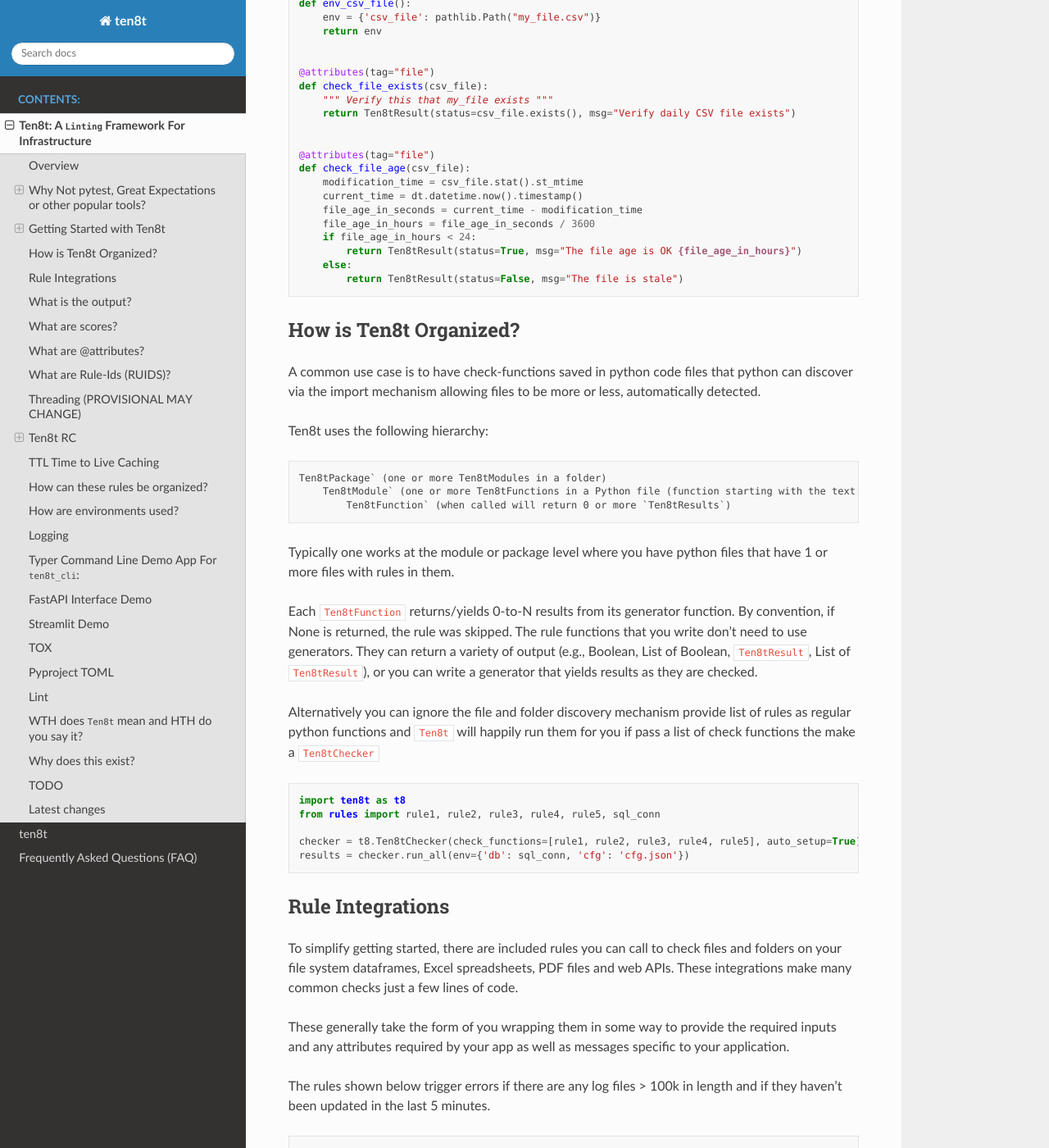
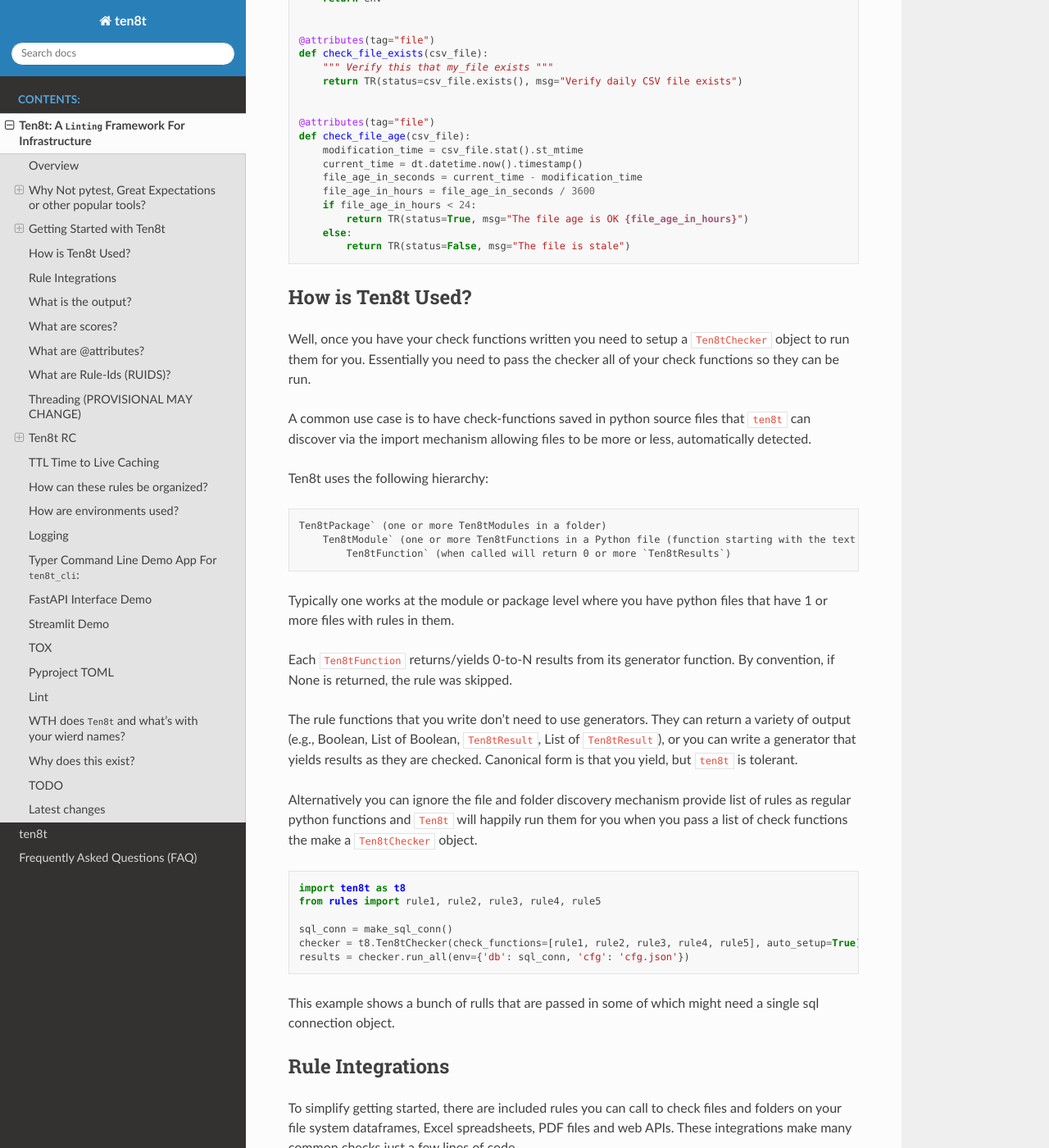
Before and after one commit to hucker/ten8t, a Sphinx documentation site: the page built from docs/README.md, in a window 1280 px wide and 1400 px high, scrolled down 3654 px. Shown: the whole window at 82% size. Built offline with Sphinx 7.4.7 and the Read the Docs theme 3.1.0, drawn with Linux system fonts in a browser that asks for light colours; pages that are not in the unit, such as notebooks, are missing from menus; the version number is read from the project's files by our own code; some of the changed text lies outside the part shown.

Commit message:
Updated conf.py to keep files consistant.  This might ever so slightly be better than using a symlink

````diff
--- a/docs/README.md
+++ b/docs/README.md
@@ -25,9 +25,6 @@
 fine-grained control over running your checks. For small projects you don't even bother, for large projects
 the tags, levels, phases can all be very useful to running just the tests you care about.
 
-When running your checks against your project `ten8t` allows you to generate scores. By default, each check
-counts as 1 "point" and all the points are added up to a score which is reported as a percentage. If you
-have more detailed needs you have a lot of control over this mechanism.
 
 ## Why Not pytest, Great Expectations or other popular tools?
 
@@ -76,9 +73,10 @@
 ### Simple Rules
 
 You can start with simple rules that don't even reference `ten8t` directly by returning or yielding a boolean value.
+If you hava a module with a get_drive_space function the following would be some simple tests.
 
 ```python
-from junk import get_drive_space
+from drive_tool import get_drive_space
 
 
 def check_boolean():
@@ -96,17 +94,19 @@
 You can up your game and return status information by returning or yielding `Ten8tResults`.
 
 ```python
-from ten8t import Ten8tResult, BR
-from junk import get_drive_space
+from ten8t import TR
+from drive_tool import get_drive_space
 
 
+#NOTE TR is an alias for Tent8tResult.  Since it is used very often it is useful to have a short version.
+
 def check_boolean():
-    return Ten8tResult(status=get_drive_space('/foo') > 1_000_000_000, msg="Drive space check for foo")
+    return TR(status=get_drive_space('/foo') > 1_000_000_000, msg="Drive space check for foo")
 
 
 def check_yielded_values():
-    yield BR(status=get_drive_space('/foo') > 1_000_000_000, msg="Drive space check for foo")
-    yield BR(status=get_drive_space('/fum') > 1_000_000_000, msg="Drive space check for fum")
+    yield TR(status=get_drive_space('/foo') > 1_000_000_000, msg="Drive space check for foo")
+    yield TR(status=get_drive_space('/fum') > 1_000_000_000, msg="Drive space check for fum")
 ```
 
 As you might expect running this will also provide 3 passing test results with better messages.
@@ -116,7 +116,7 @@
 you want to allow to run.
 
 ```python
-from ten8t import Ten8tResult, attributes
+from ten8t import attributes, TR
 import datetime as dt
 import pathlib
 
@@ -125,7 +125,7 @@
 def check_file_exists():
     """ Verify this that my_file exists """
     status = pathlib.Path("my_file.csv").exists()
-    return Ten8tResult(status=status, msg="Verify daily CSV file exists")
+    return TR(status=status, msg="Verify daily CSV file exists")
 
 
 @attributes(tag="file_age")
@@ -136,9 +136,9 @@
     file_age_in_seconds = current_time - modification_time
     file_age_in_hours = file_age_in_seconds / 3600
     if file_age_in_hours < 24:
-        return Ten8tResult(status=True, msg="The file age is OK {file_age_in_hours}")
+        return TR(status=True, msg="The file age is OK {file_age_in_hours}")
     else:
-        return Ten8tResult(status=False, msg="The file is stale")
+        return TR(status=False, msg="The file is stale")
 ```
 
 And even a bit more complexity pass values to these functions using environments, which are similar to `pytest`
@@ -149,7 +149,7 @@
 ```python
 import datetime as dt
 import pathlib
-from ten8t import attributes, Ten8tResult
+from ten8t import attributes, TR
 
 
 def env_csv_file():
@@ -160,7 +160,7 @@
 @attributes(tag="file")
 def check_file_exists(csv_file):
     """ Verify this that my_file exists """
-    return Ten8tResult(status=csv_file.exists(), msg="Verify daily CSV file exists")
+    return TR(status=csv_file.exists(), msg="Verify daily CSV file exists")
 
 
 @attributes(tag="file")
@@ -170,15 +170,18 @@
     file_age_in_seconds = current_time - modification_time
     file_age_in_hours = file_age_in_seconds / 3600
     if file_age_in_hours < 24:
-        return Ten8tResult(status=True, msg="The file age is OK {file_age_in_hours}")
+        return TR(status=True, msg="The file age is OK {file_age_in_hours}")
     else:
-        return Ten8tResult(status=False, msg="The file is stale")
+        return TR(status=False, msg="The file is stale")
 ```
 
-## How is Ten8t Organized?
+## How is Ten8t Used?
 
-A common use case is to have check-functions saved in python code files that python can discover via the import
-mechanism allowing files to be more or less, automatically detected.
+Well, once you have your check functions written you need to setup a `Ten8tChecker` object to run them
+for you. Essentially you need to pass the checker all of your check functions so they can be run.
+
+A common use case is to have check-functions saved in python source files that `ten8t` can discover via
+the import mechanism allowing files to be more or less, automatically detected.
 
 Ten8t uses the following hierarchy:
 
@@ -190,28 +193,32 @@
 them.
 
 Each `Ten8tFunction` returns/yields 0-to-N results from its generator function. By convention, if None is returned, the
-rule
-was skipped.
+rule was skipped.
+
 The rule functions that you write don't need to use generators. They can return a variety of output
 (e.g., Boolean, List of Boolean, `Ten8tResult`, List of `Ten8tResult`), or you can write a generator that yields
-results as they are checked.
+results as they are checked. Canonical form is that you yield, but `ten8t` is tolerant.
 
 Alternatively you can ignore the file and folder discovery mechanism provide list of rules as regular python
-functions and `Ten8t` will happily run them for you if pass a list of check functions the make a `Ten8tChecker`
+functions and `Ten8t` will happily run them for you when you pass a list of check functions
+the make a `Ten8tChecker` object.
 
 ```python
 import ten8t as t8
-from rules import rule1, rule2, rule3, rule4, rule5, sql_conn
+from rules import rule1, rule2, rule3, rule4, rule5
 
+sql_conn = make_sql_conn()
 checker = t8.Ten8tChecker(check_functions=[rule1, rule2, rule3, rule4, rule5], auto_setup=True)
 results = checker.run_all(env={'db': sql_conn, 'cfg': 'cfg.json'})
 ```
 
+This example shows a bunch of rulls that are passed in some of which might need a single sql connection object.
+
 ## Rule Integrations
 
 To simplify getting started, there are included rules you can call to check files and folders on your file system
-dataframes, Excel spreadsheets, PDF files and web APIs. These integrations make many common checks just a few lines of
-code.
+dataframes, Excel spreadsheets, PDF files and web APIs. These integrations make many common checks just a
+few lines of code.
 
 These generally take the form of you wrapping them in some way to provide the required inputs and any attributes
 required by your app as well as messages specific to your application.
@@ -308,8 +315,10 @@
 
 ## What are @attributes?
 
-Each rule function can be assigned attributes that define metadata about the rule function. Attributes are at the heart
-of how `ten8t` allows you to filter, sort, select tests to run and view by adding decorators to your check functions.
+Each rule function can be assigned attributes that define metadata about the rule function. Attributes
+are at the heart of how `ten8t` allows you to filter, sort, select tests to run and view by adding
+decorators to your check functions. For large projects where subsets of rules need to be run and
+detailed setup information is required attributes provide a consistant way to tag check functions.
 
 | Attribute        | Description                                                                                                                         |
 |------------------|-------------------------------------------------------------------------------------------------------------------------------------|
@@ -696,7 +705,7 @@
 Your code has been rated at 9.79/10 (previous run: 9.77/10, +0.01)
 ```
 
-## WTH does `Ten8t` mean and HTH do you say it?
+## WTH does `Ten8t` and what's with your wierd names?
 
 `Ten8t` is a [numeronym](https://en.wikipedia.org/wiki/Numeronym) for the word 1080 (ten-eighty). Why was this
 chosen...because the first things I picked that were not packages on pypi were "too close" to existing package
@@ -712,15 +721,19 @@
 Please pronounce the `t8` as `tee eight` (as in an early prototype for
 a [T-800](https://en.wikipedia.org/wiki/T-800_(character))) *NOT* `tate`.
 
+Why is your name `hucker`? It is a portmanteau of Chuck (my name) and hacker with the added benefit
+that is a derogatory name for someone who isn't very good at skiing. I'll call it a portmanthree.
+
 ## Why does this exist?
 
 This project is a piece of code that is useful to me, and it serves as non-trivial piece of code where
 I can experiment with more advanced features in Python that I don't get at my day job. Inspecting code,
-advanced yielding, strategy patterns, dynamic function creation, hook functions, mypy, using pypi.
+advanced yielding, threading, strategy patterns, dynamic function creation, hook functions, decorators,
+mypy, pypi, tox, pytest, coverage and readthedocs. It's a useful, non-trivial test bed.
 
 ## TODO
 
-1. Improve threading
+1. Currently testing free threading.
 
 ## Latest changes
 
--- a/docs/conf.py
+++ b/docs/conf.py
@@ -5,6 +5,37 @@
 
 # -- Project information -----------------------------------------------------
 # https://www.sphinx-doc.org/en/master/usage/configuration.html#project-information
+import shutil
+
+
+def copy_readme_to_docs(ignore_errors=False):
+    """
+    Copies the README.md file from the root folder to the docs folder.
+
+    Parameters:
+        ignore_errors (bool): If True, ignores errors like file not found.
+    """
+    source_path = os.path.abspath("../README.md")  # The README.md in the root folder
+    destination_path = os.path.abspath("README.md")  # The README.md to be placed in the docs folder
+
+    try:
+
+        # Copy the README.md file
+        shutil.copy(source_path, destination_path)
+        print(f"Copied {source_path} to {destination_path}")
+    except FileNotFoundError as e:
+        if not ignore_errors:
+            print(f"Error: Source file {source_path} not found.")
+        else:
+            print(f"Ignored error: {e}")
+    except Exception as e:
+        if not ignore_errors:
+            print(f"An unexpected error occurred: {e}")
+        else:
+            print(f"Ignored unexpected error: {e}")
+
+
+copy_readme_to_docs(ignore_errors=True)
 
 project = 'ten8t'
 copyright = '2025, Chuck Bass'
````
